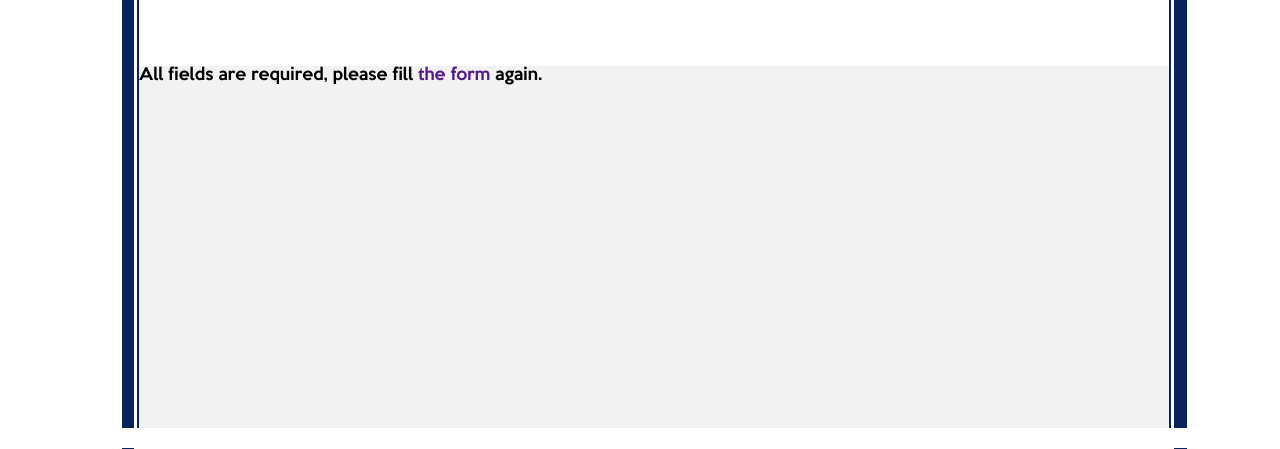
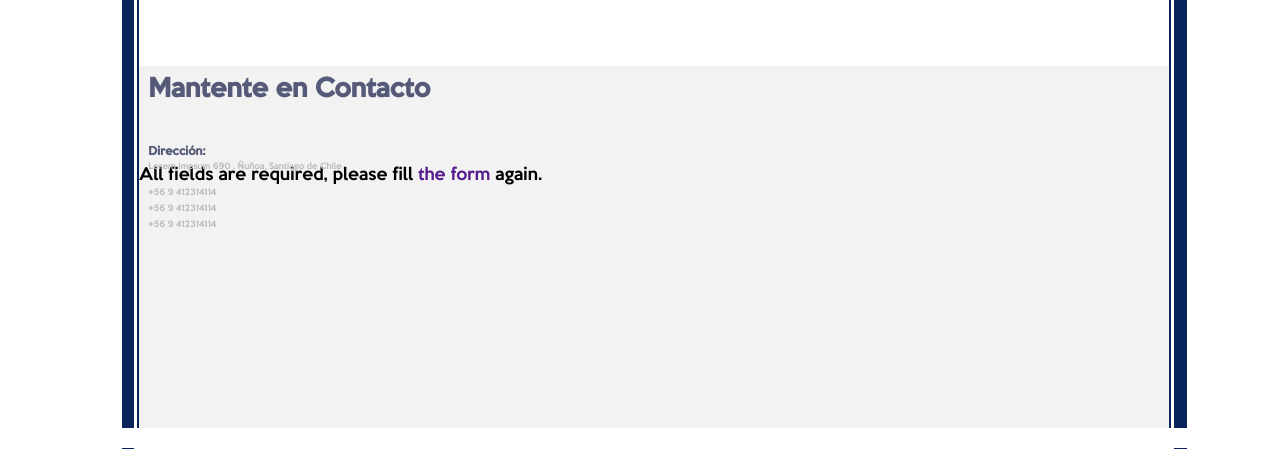
Before and after one commit to CamiloLira/uibero, a PHP site: page /admision.php?action=1 in a window 1280 px wide. Shown: the part 2244-2693 px from the top of the page. Run offline with PHP 8.4, Linux system fonts and the light colour scheme; data that the repository does not hold is empty.

Commit message:
correcciones varias

```diff
--- a/admision.php
+++ b/admision.php
@@ -131,27 +131,36 @@
 
 						<!-- formulario -->
 						<div id="contacto">
+
+							<div class="info-contacto">
+								<h2 class="manten-contacto ">Mantente en Contacto</h2>
+								<h6>Dirección:</h6>
+								<p class="info-direccion gris">Lorem impsum 690 , Ñuñoa, Santiago de Chile </p>
+								<p class="gris numeros">+56 9 412314114</p>
+								<p class="gris numeros">+56 9 412314114</p>
+								<p class="gris numeros">+56 9 412314114</p>
+							</div>
 							<?php
 							$action=$_REQUEST['action'];
 							if ($action=="")    /* display the contact form */
 							{
 								?>
                                 <div id="formulario">
-                                <h2>contacto</h2>
+                                <h2>Contacto</h2>
 								<form  action="" method="POST" enctype="multipart/form-data">
 							<input type="hidden" name="action" value="submit">
 									<li>
 
-									<input name="name" type="text" value="Nombre" size="30"/></li>
+									<input name="name" type="text" value=" Nombre" size="30"/></li>
 
                                     <li>
 
-									<input name="telefono" type="text" value="Telefono" size="30"/></li>
+									<input name="telefono" type="text" value=" Telefono" size="30"/></li>
 
-									<li><input name="email" type="text" value="email" size="30"/></li>
+									<li><input name="email" type="text" value=" Email" size="30"/></li>
 
 									<li><textarea name="message" rows="7" cols="30" ></textarea></li> <br/>
-								<input class="submit" type="submit" value="Send email"/>
+								<input class="submit" type="submit" value="Enviar"/>
 								</form>
 								<?php
 							}
@@ -169,11 +178,13 @@
 									$from="From: $name<$email>\r\nReturn-path: $email";
 									$subject="Message sent using your contact form";
 									/*escribir email al que llegaran los formularios*/ mail("youremail@yoursite.com", $subject, $message, $from,$name,$telefono,$email);
-									echo "Email sent!";
+									echo "Email Enviado!";
 								}
 							}
 							?>
-						</div></div><!-- formulario -->
+						</div>
+					</div>
+						<!-- formulario -->
 
 <!-- div para los bordes --></div></div>
 					</body>
--- a/css/admision.css
+++ b/css/admision.css
@@ -11,9 +11,10 @@
   Cabin, Cabin Regular o Cabin-Regular */
   src: url('font/KeepCalm-Medium.ttf');
 }
-
+/*TEXTOS*/
 /*colores*/
 
+.gris {color:#bbbbbb;}
 .azul {
 	color:#08245a;
 }
@@ -27,6 +28,9 @@
 .morado {
 	color:#ff63eb;
 }
+.rosado {
+	color:#FF61eb;
+}
 .amarillo {
 	color: #f2ff64;
 }
@@ -38,6 +42,26 @@
 .celeste {
 	color: #8af2ff;
 }
+
+/*hover*/
+.salud:hover{
+	color:#8af2ff;
+}
+.natural:hover{
+	color: #61ff65
+}
+.juridica:hover{
+color:#b1c006
+}
+.ingenieria:hover{
+color:#ff63eb;
+}
+.educacion:hover{
+color:#ff6161;
+}
+
+/* centrar*/
+.centrar {text-align:center;}
 
 
 body {
@@ -229,7 +253,7 @@ header nav ul li  {
 
 }
 
-.aqui-estamos p {
+.aqui-estamos h2 {
 	text-align: center;
 	letter-spacing: 0.5em;
 	line-height: 70px;
@@ -268,7 +292,42 @@ width:1035px;
 
 	}
 
-/*CSS Facultades*/
+/*CSS contacto*/
+
+.info-contacto{
+	width: 30%;
+	color:#555a78;
+}
+.info-contacto p {
+    font-size: 0.5em;
+}
+.manten-contacto{
+	 position: relative;
+    top: 10px;
+    left: 3%;
+}
+
+h6 {
+	    position: relative;
+    top: 50px;
+    left: 3%;
+}
+
+
+.info-direccion{
+    position: relative;
+    top: 54px;
+    left: 3%;
+}
+
+.numeros{
+
+	    position: relative;
+    top: 67px;
+    left: 3%;
+    line-height: 16px;
+}
+
 
 
 
--- a/css/footer.css
+++ b/css/footer.css
@@ -14,7 +14,7 @@
 	padding:15px;
 	width:100%;
 	height:118px;
-	background-color:#08245a;}
+	background-color:#00205c;}
 .bordes2 {
 
 border-left: 12px solid #08245a;
--- a/css/formulario.css
+++ b/css/formulario.css
@@ -18,9 +18,13 @@
 	height:362px;
 	}
 #formulario {
-	margin-right:-140px;
-	width:80%;
-	float:right;}
+	    /* margin-right: -12%; */
+    /* margin-top: -49px; */
+    width: 80%;
+    /* float: right; */
+    position: relative;
+    top: -98px;
+    left: 33%;}
 
 #formulario input {
 	font-family:'KeepCalm-Medium', Helvetica, Arial;
@@ -40,7 +44,7 @@ font-family:'KeepCalm-Medium', Helvetica, Arial;	color:#FFF;
 	width:20px;
 	background-color:#555a78;}
 #formulario h2{
-		color:#08245a;
+		color:#555a78;
 	margin-top:10px;
 	text-align:center;
 	margin-left:-160px;
--- a/engine1/style.css
+++ b/engine1/style.css
@@ -291,7 +291,7 @@
 	width:100%;
 	margin-bottom:-30px;
 	height:100px;
-	background:rgba(0, 31, 93, 0.7);
+	background:rgba(0, 0, 0, 0.5);
 }
 #wowslider-container1 .ws-title div{
 	display:block;
--- a/header.php
+++ b/header.php
@@ -6,7 +6,7 @@
 	<link rel="stylesheet" type="text/css" href="css/admision.css">
     	<link rel="stylesheet" type="text/css" href="css/formulario.css">
         <link rel="stylesheet" type="text/css" href="css/footer.css">
-        <link rel="stylesheet" type="text/css" href="css/slidecss">
+        <link rel="stylesheet" type="text/css" href="css/slide.css">
         <link rel="stylesheet" type="text/css" href="engine1/style.css" />
 	<script type="text/javascript" src="engine1/jquery.js"></script>
 </head>
@@ -18,9 +18,9 @@
 		</figure>
 		<nav>
 		  <ul>
-			<li><a class="blanco" href="facultades.php">Facultades</a></li>
+			<li><a class="blanco" href="#facultad">Facultades</a></li>
 			<li><a class="blanco" href="requisitos.php">Requisitos</a></li>
-			<li><a class="blanco" href="contacto.php">Contacto</a></li>
+			<li><a class="blanco" href="#contacto">Contacto</a></li>
 		  </ul>
 		</nav>
 	</header>
```
Also changed, not shown: other parts of admision.php (+30 -30 lines), facultad-ingles.php (added, +19 -0 lines), engine1/font/KeepCalm-Medium.ttf (added).
